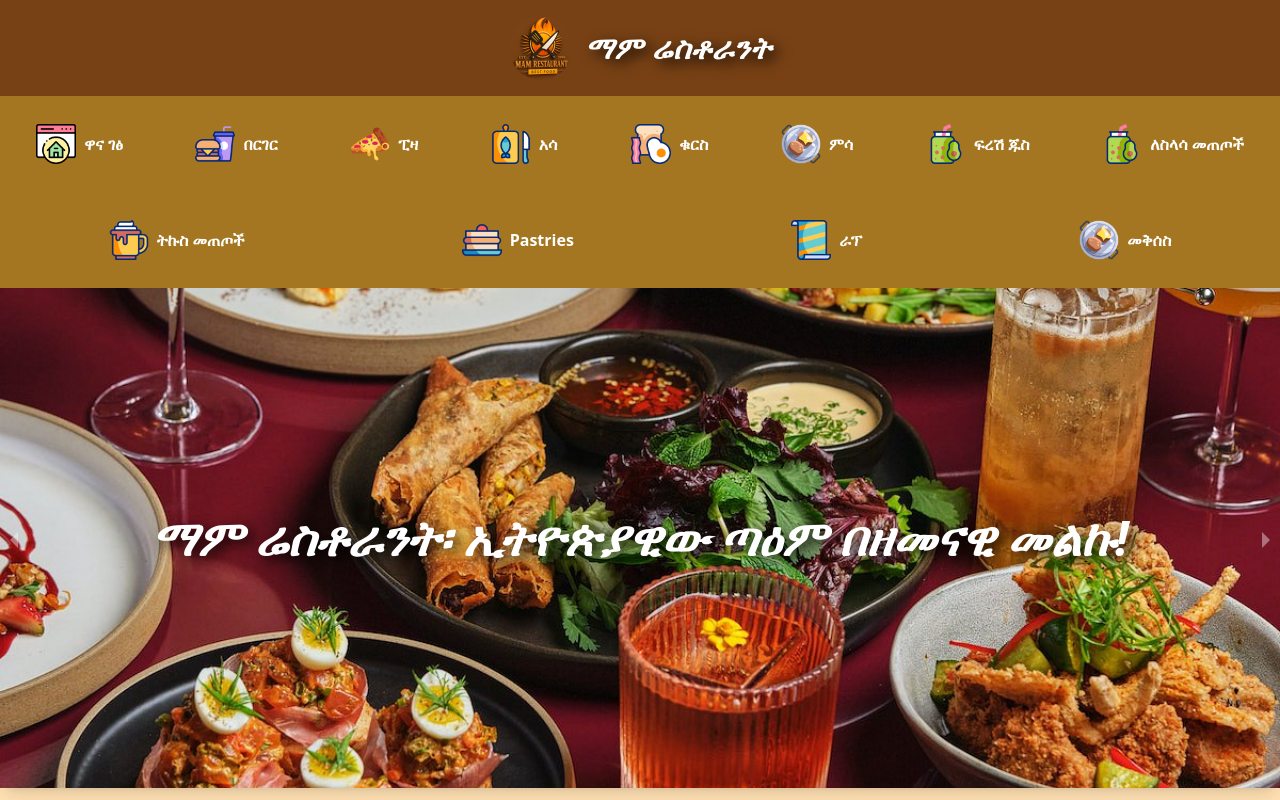
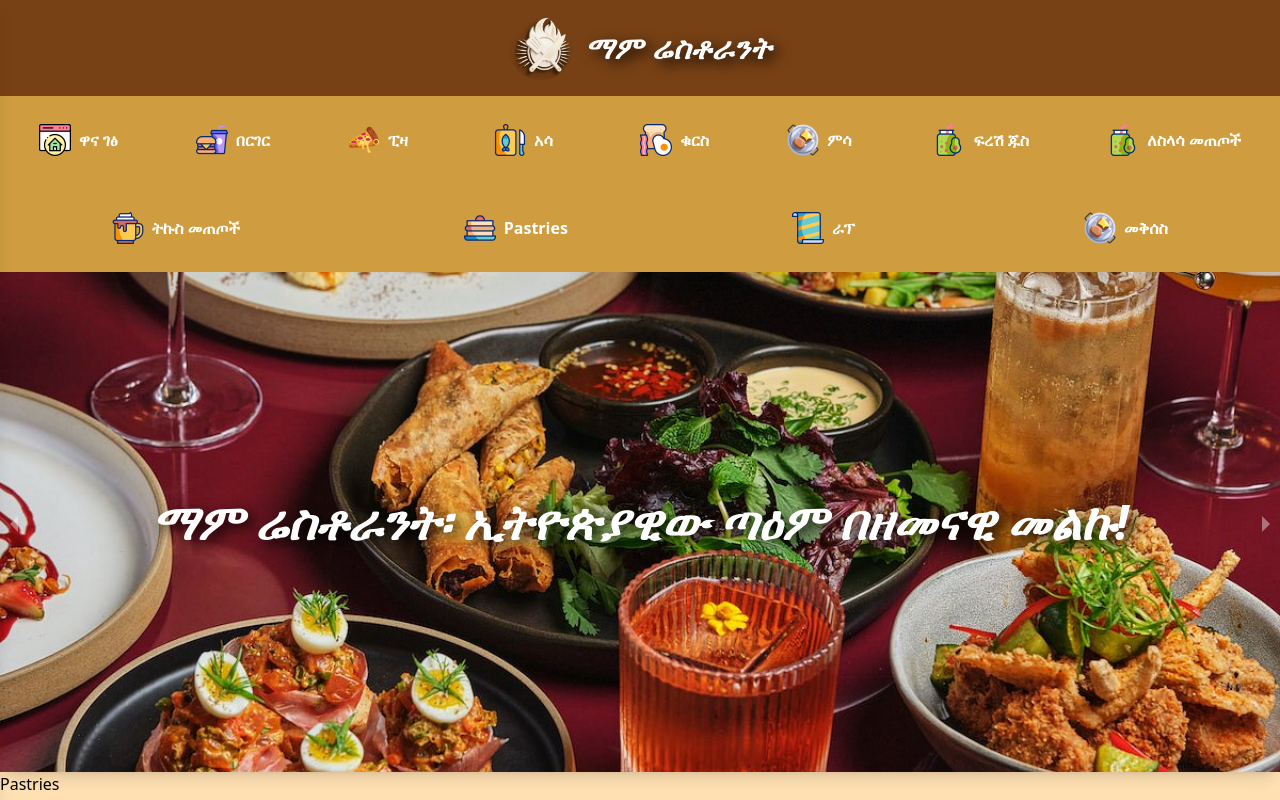
Before and after one commit to amir-mesfin/MAM-Restaurant-digital_menu, a React (Vite) app in the folder client/: page /catagory/Pastries in a window 1280 px wide. Built offline with nearby package versions, Linux system fonts and the light colour scheme.

Commit message:
correction in the header and worke on the create params to catagory

```diff
--- a/client/package.json
+++ b/client/package.json
@@ -13,6 +13,7 @@
     "@tailwindcss/vite": "^4.1.12",
     "react": "^19.1.1",
     "react-dom": "^19.1.1",
+    "react-icons": "^5.5.0",
     "react-responsive-carousel": "^3.2.23",
     "react-router-dom": "^7.8.2",
     "tailwindcss": "^4.1.12"
--- a/client/src/App.jsx
+++ b/client/src/App.jsx
@@ -3,6 +3,7 @@ import Home from './page/Home'
 import { BrowserRouter, Routes, Route } from "react-router-dom"
 import Header from './components/Header'
 import Carousels from './components/Carousels'
+import Catagory from './components/Catagory'
 
 function App() {
 
@@ -12,6 +13,7 @@ function App() {
     <Carousels />
       <Routes>
       <Route path="/" element={<Home />} />
+      <Route path="/catagory/:catagoryName" element={ <Catagory />} />
       </Routes>
 
    {/* <Footer /> */}
--- /dev/null
+++ b/client/src/components/Catagory.jsx
@@ -0,0 +1,12 @@
+import React from 'react'
+import { useParams } from "react-router-dom";
+
+export default function Catagory() {
+    const  {catagoryName} = useParams();
+
+  return (
+    <div>
+      {catagoryName}
+    </div>
+  )
+}
--- a/client/src/components/Header.jsx
+++ b/client/src/components/Header.jsx
@@ -2,14 +2,14 @@ import React from 'react'
 import logo from '../../public/image/mamLogo.png'
 export default function Header() {
   return (
-    <div className="flex items-center gap-3 justify-center bg-[#784115] p-4 shadow-md">
+    <div className="flex items-center gap-3 sm:justify-center justify-end bg-[#784115] p-4 shadow-md">
       <img
         src={logo}
         alt="Mam Restaurant Logo"
         className="h-16 w-16 rounded-full object-cover"
       />
       <h1 className="text-3xl  font-bold text-white tracking-wide italic drop-shadow-[5px_5px_7px_rgba(0,0,0,0.9)]">
-      ማም ሬስቶራንት
+             ማም ሬስቶራንት
       </h1>
     </div>
   )
--- a/client/src/components/HeaderBelow.jsx
+++ b/client/src/components/HeaderBelow.jsx
@@ -1,20 +1,102 @@
-import React from 'react';
-import { headerData } from './ctousel.js';
+import React, { useState } from "react";
+import { headerData } from "./ctousel.js";
+import { Link } from "react-router-dom";
+import { useParams } from "react-router-dom";
+import { FaBars, FaTimes } from "react-icons/fa";
+import logo from '../../public/image/mamLogo.png'
+
 
 export default function HeaderBelow() {
+  const { catagoryName } = useParams();
+  const [open, setOpen] = useState(false);
+
   return (
-    <div className="hidden lg:flex gap-10 flex-wrap justify-around items-center bg-[#A47621] p-5">
-      {headerData.map((item, index) => (
+    <div className="relative">
+      {/* Mobile Top Bar */}
+       <div className="fixed top-5 left-3 md:hidden bg-[#cf9d3f] p-2 rounded-lg">
+       <button
+          onClick={() => setOpen(!open)}
+          className="text-white  text-3xl focus:outline-none   "
+        >
+          {open ? <FaTimes /> : <FaBars />}
+        </button>
+       </div>
+
+
+
+      {/* Desktop Menu */}
+      <div className="hidden md:flex gap-10 flex-wrap justify-around items-center bg-[#cf9d3f] p-5">
+        {headerData.map((item, index) => (
+          <Link key={index} to={`catagory/${item.content}`}>
+            <div
+              className={`min-w-[100px] flex gap-2 items-center
+                          py-2 px-4 rounded-md cursor-pointer transition
+                          hover:bg-[#8b651b] hover:border-b-4  hover:border-white hover:underline-offset-4`}
+            >
+              <img
+                className="w-8 h-8 object-contain"
+                src={item.icon}
+                alt={item.content}
+              />
+              <span className="text-white font-semibold">{item.content}</span>
+            </div>
+          </Link>
+        ))}
+      </div>
+
+      {/* Mobile Sidebar Drawer */}
+      <div
+        className={`fixed top-0 left-0 h-full w-64 bg-gradient-to-b from-[#A47621] to-yellow-500
+                    text-white transform transition-transform duration-300 ease-in-out shadow-lg z-50
+                    ${open ? "translate-x-0" : "-translate-x-full"}`}
+      >
+        {/* Sidebar Header */}
+        <div className="flex justify-between items-center p-4 border-b   bg-[#784115] not-even:border-yellow-600">
+        <img
+        src={logo}
+        alt="Mam Restaurant Logo"
+        className="h-8 w-8 rounded-full object-cover"
+      />
+          <h2 className="text-xl font-bold flex items-center gap-2">
+            ማም ሬስቶራንት
+          </h2>
+          <button
+            onClick={() => setOpen(false)}
+            className="text-2xl text-white"
+          >
+            <FaTimes />
+          </button>
+        </div>
+
+        {/* Sidebar Menu Items */}
+        <ul className="mt-4 space-y-2">
+          {headerData.map((item, index) => (
+            <li key={index}>
+              <Link
+                to={`catagory/${item.content}`}
+                onClick={() => setOpen(false)}
+                className="flex items-center gap-3 p-3 rounded-lg transition
+                           hover:bg-yellow-600 hover:underline hover:underline-offset-4"
+              >
+                <img
+                  src={item.icon}
+                  alt={item.content}
+                  className="h-8 w-8 object-contain"
+                />
+                <span className="font-medium">{item.content}</span>
+              </Link>
+            </li>
+          ))}
+        </ul>
+      </div>
+
+      {/* Overlay when Sidebar Open */}
+      {open && (
         <div
-          key={index}
-          className="min-w-[100px] flex gap-2 items-center
-                     py-2 px-4 hover:bg-gray-500
-                     hover:rounded-2xl hover:underline-offset-1 transition"
-        >
-          <img className="w-10 h-10" src={item.icon} alt={item.content} />
-          <span className="text-white font-semibold">{item.content}</span>
-        </div>
-      ))}
+          className="fixed inset-0 bg-black bg-opacity-40 z-40"
+          onClick={() => setOpen(false)}
+        />
+      )}
     </div>
   );
 }
```
Also changed, not shown: client/public/image/mamLogo.png, 1 other file (tests, documents, lock files or other folders).
